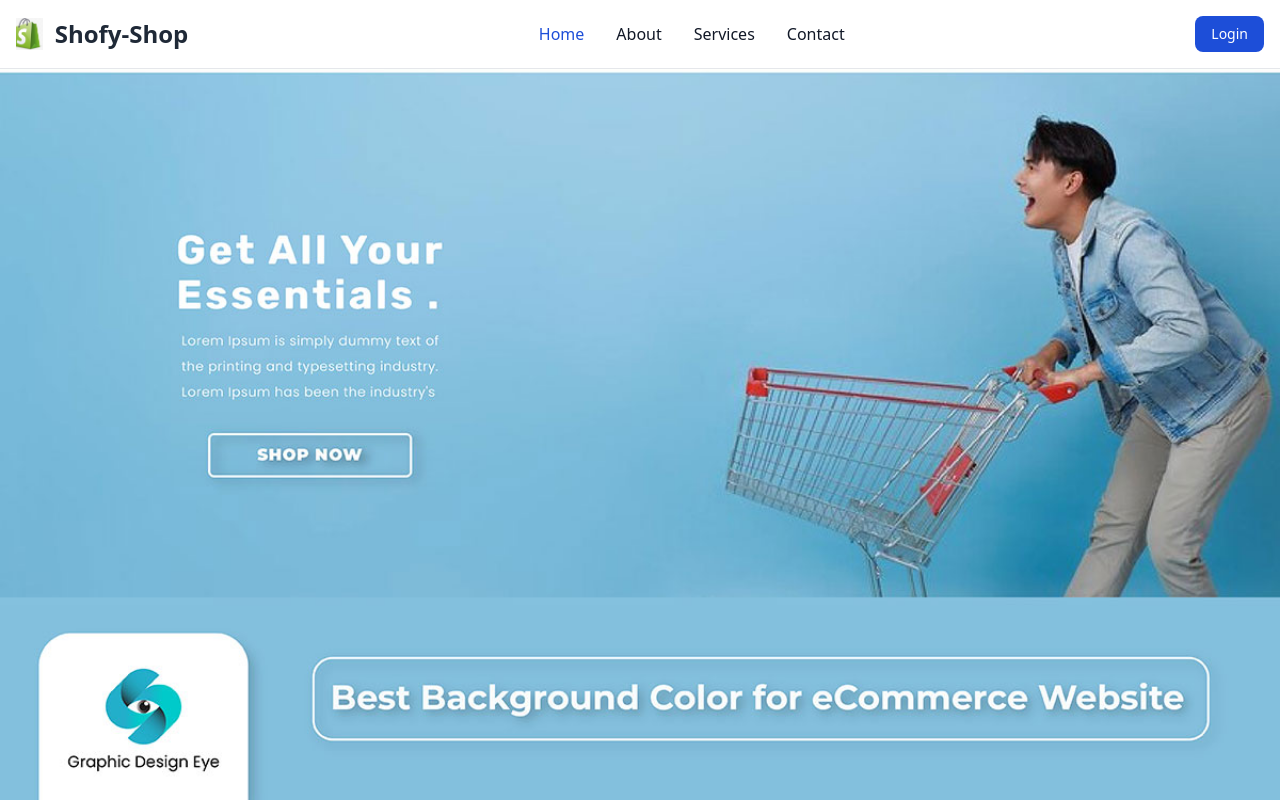
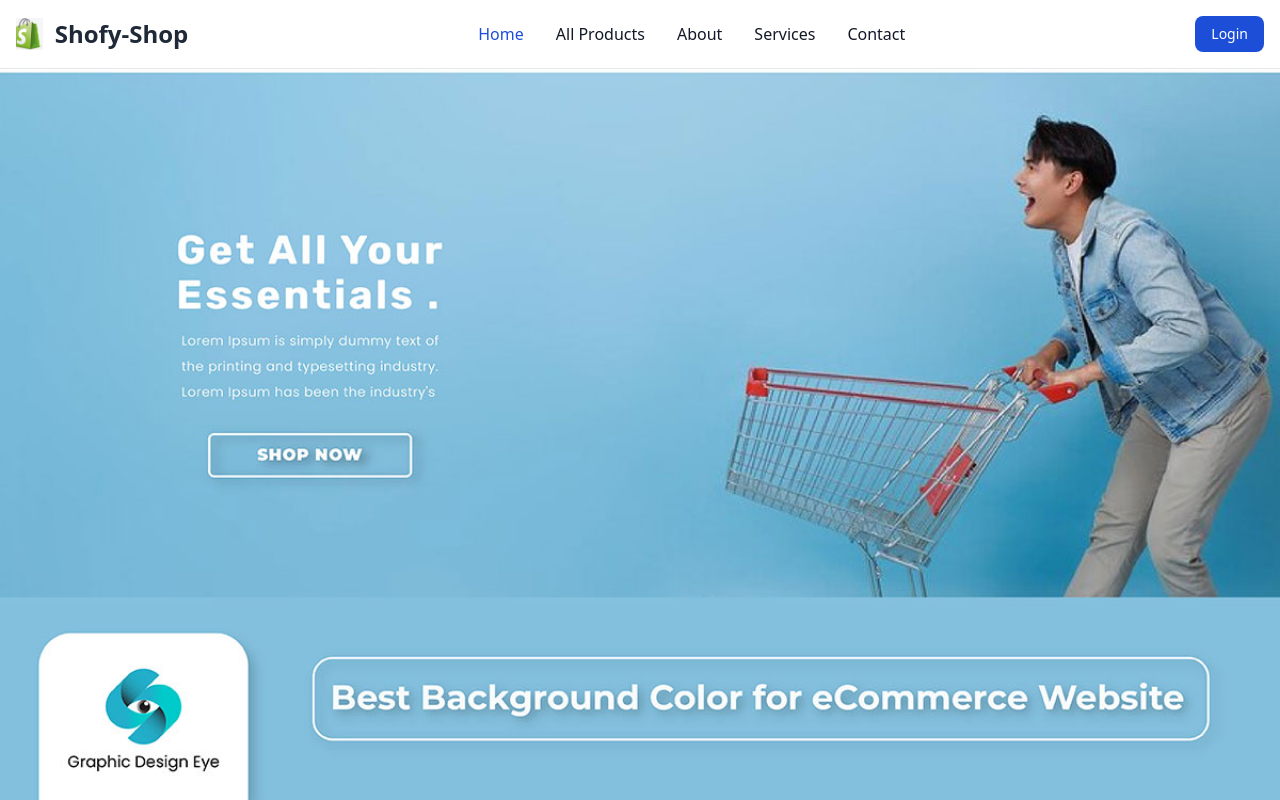
Before and after one commit to Manmay-Rawal/Shopy-Shop, a React (Vite) app in the folder client/: page / in a window 1280 px wide. Built offline with nearby package versions, Linux system fonts and the light colour scheme.

Commit message:
crm Project

```diff
--- a/client/src/components/navbar.jsx
+++ b/client/src/components/navbar.jsx
@@ -42,6 +42,9 @@ function Navbar() {
                                 <NavLink to={"/"} className="block py-2 px-3 text-white bg-blue-700 rounded md:bg-transparent md:text-blue-700 md:p-0 md:dark:text-blue-500" aria-current="page">Home</NavLink>
                             </li>
                             <li>
+                                <NavLink to={"/products"} className="block py-2 px-3 text-gray-900 rounded hover:bg-gray-100 md:hover:bg-transparent md:hover:text-blue-700 md:p-0 md:dark:hover:text-blue-500 dark:text-white dark:hover:bg-gray-700 dark:hover:text-white md:dark:hover:bg-transparent dark:border-gray-700"> All Products</NavLink>
+                            </li>
+                            <li>
                                 <NavLink to={"/about"} className="block py-2 px-3 text-gray-900 rounded hover:bg-gray-100 md:hover:bg-transparent md:hover:text-blue-700 md:p-0 md:dark:hover:text-blue-500 dark:text-white dark:hover:bg-gray-700 dark:hover:text-white md:dark:hover:bg-transparent dark:border-gray-700">About</NavLink>
                             </li>
                             <li>
```
Also changed, not shown: 1 other file (tests, documents, lock files or other folders).
